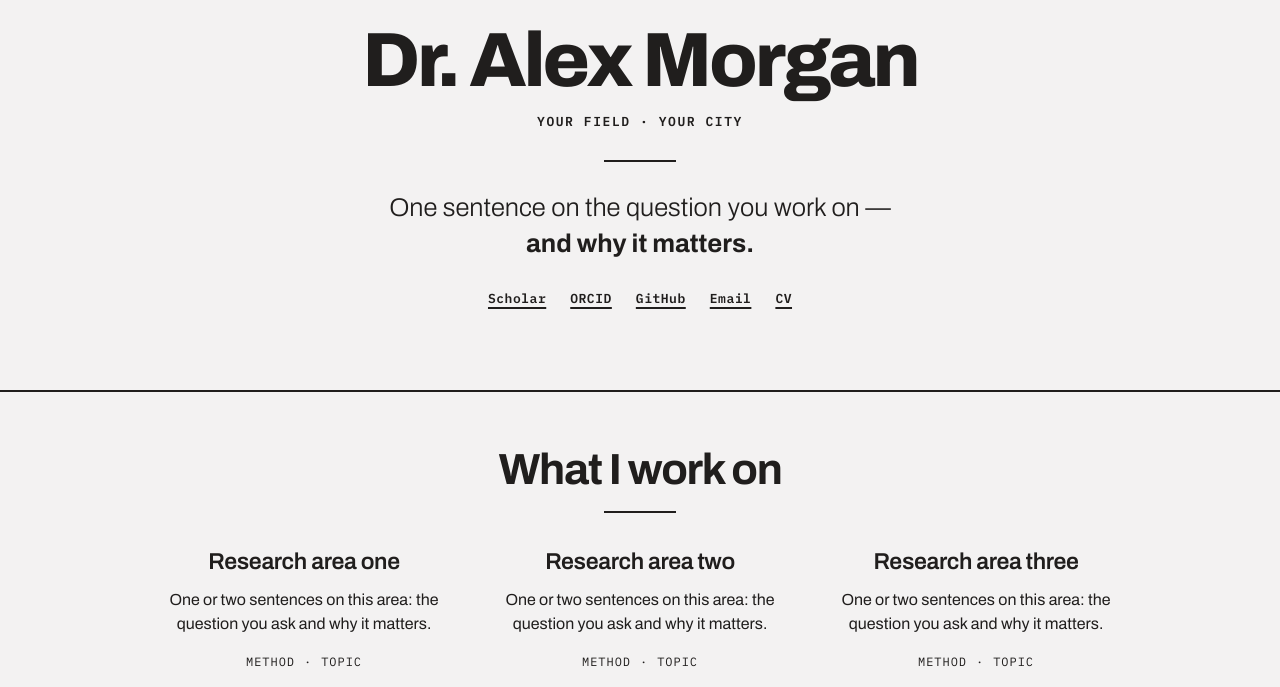
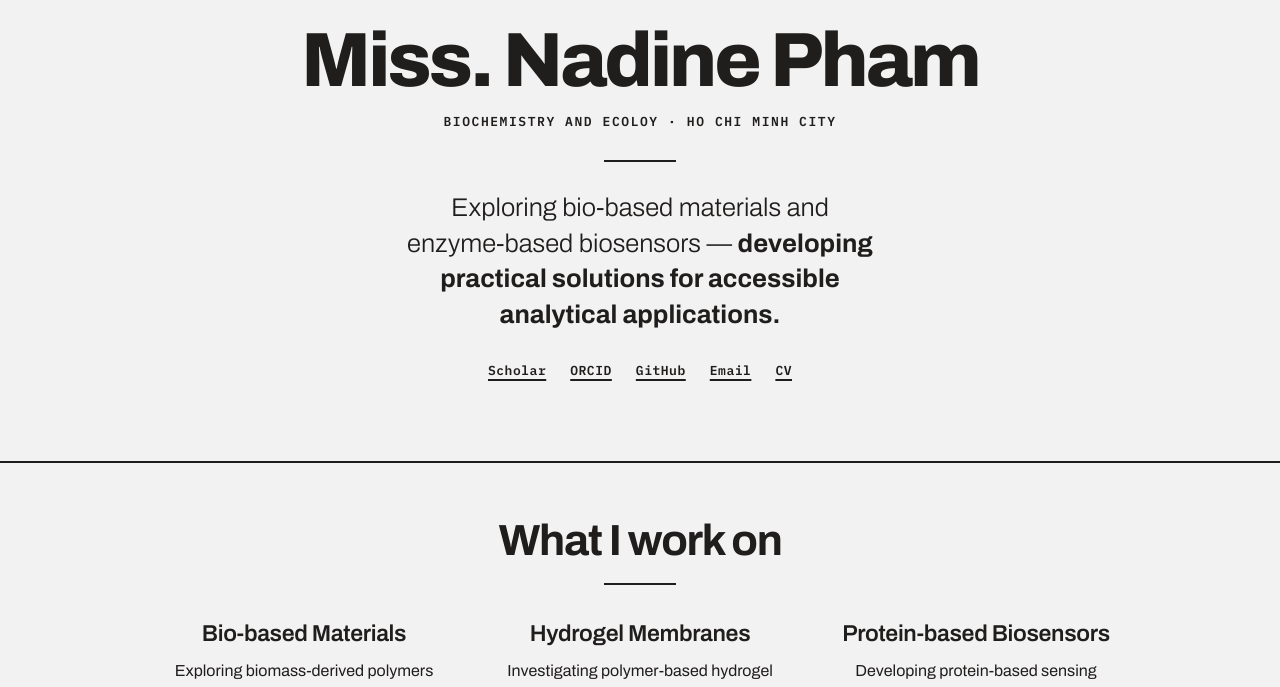
Before and after one commit to Nininolie/New-lesson, a plain HTML site: page index.html in a window 1280 px wide. Shown: the part 293-980 px from the top of the page. Drawn offline with Linux system fonts and the light colour scheme.

Commit message:
Update index.html

```diff
--- a/index.html
+++ b/index.html
@@ -29,12 +29,12 @@
     <!-- 1. Photo: replace the file, or delete this <figure> for a type-only hero -->
     <figure class="portrait"><img src="images/portrait-placeholder.svg" alt="Portrait of Alex Morgan" width="300" height="300"></figure>
     <!-- 2. Name -->
-    <h1>Dr. Alex Morgan</h1>
-    <!-- 3. Field · place -->
-    <p class="kicker">Your field · Your city</p>
+    <h1>Miss. Nadine Pham</h1>
+    <!-- 3. Biochemistry and Ecology · Ho Chi Minh City -->
+    <p class="kicker">Biochemistry and Ecoloy · Ho Chi Minh City</p>
     <hr class="short-rule">
     <!-- 4. One sentence. Wrap the part you want emphasised in <strong>. -->
-    <p class="statement">One sentence on the question you work on — <strong>and why it matters.</strong></p>
+    <p class="statement">  Exploring bio-based materials and enzyme-based biosensors — <strong>developing practical solutions for accessible analytical applications.</strong></p>
     <!-- 5. Profile links -->
     <ul class="profile-links">
       <li><a href="https://scholar.google.com/">Scholar</a></li>
@@ -54,19 +54,19 @@
       </div>
       <div class="cols3">
         <article class="col">
-          <h3>Research area one</h3>
-          <p>One or two sentences on this area: the question you ask and why it matters.</p>
-          <div class="tags"><span class="tag">Method</span><span class="tag">Topic</span></div>
+          <h3>Bio-based Materials</h3>
+          <p>Exploring biomass-derived polymers and cellulose-based materials for sustainable functional applications, with an interest in material modification and valorization.</p>
+          <div class="tags"><span class="tag"></span><span class="tag">Topic</span></div>
         </article>
         <article class="col">
-          <h3>Research area two</h3>
-          <p>One or two sentences on this area: the question you ask and why it matters.</p>
-          <div class="tags"><span class="tag">Method</span><span class="tag">Topic</span></div>
+          <h3>Hydrogel Membranes</h3>
+          <p>Investigating polymer-based hydrogel membranes and their potential for enzyme immobilization, molecular interactions and functional material development.</p>
+          <div class="tags"><span class="tag">Immobilization</span><span class="tag">Enzyme</span></div>
         </article>
         <article class="col">
-          <h3>Research area three</h3>
-          <p>One or two sentences on this area: the question you ask and why it matters.</p>
-          <div class="tags"><span class="tag">Method</span><span class="tag">Topic</span></div>
+          <h3>Protein-based Biosensors</h3>
+          <p>Developing protein-based sensing platforms for analytical applications, focusing on bioreceptor immobilization, signal generation and detection performance.</p>
+          <div class="tags"><span class="tag">Biosensing</span><span class="tag">Cyclotype</span></div>
         </article>
       </div>
       <p class="more"><a href="research.html">All research →</a></p>
@@ -108,9 +108,11 @@
         <h2 id="contact-h">Get in touch</h2>
         <hr class="short-rule">
       </div>
-      <p class="prose">Open to collaborations, student enquiries and invitations to speak. The best way to reach me is email.</p>
+      <p class="prose">Open to research opportunities, academic collaborations
+      and discussions on biomaterials and biosensing.
+      Feel free to reach out via email.</p>
       <div class="btn-row">
-        <a class="btn" href="mailto:you@university.edu">you@university.edu</a>
+        <a class="btn" href="mailto:you@university.edu">21150090@student.hcmus.edu.vn</a>
         <a class="btn btn-line" href="files/cv.pdf">Download CV</a>
       </div>
     </div>
@@ -118,7 +120,7 @@
 </main>
 
 <footer class="foot">
-  <a href="index.html">© 2026 Alex Morgan</a>
+  <a href="index.html">© 2026 Nadine Pham</a>
   <button type="button" class="toggle" data-theme-toggle aria-pressed="false"><svg viewBox="0 0 16 16" width="13" height="13" aria-hidden="true"><circle cx="8" cy="8" r="6.5" fill="none" stroke="currentColor" stroke-width="2"/><path d="M8 1.5a6.5 6.5 0 0 0 0 13z" fill="currentColor"/></svg><span data-theme-label>Dark</span></button>
   <a href="https://github.com/tuannguyen8390/sciencefolio" rel="noopener">Built with Sciencefolio</a>
 </footer>
```
